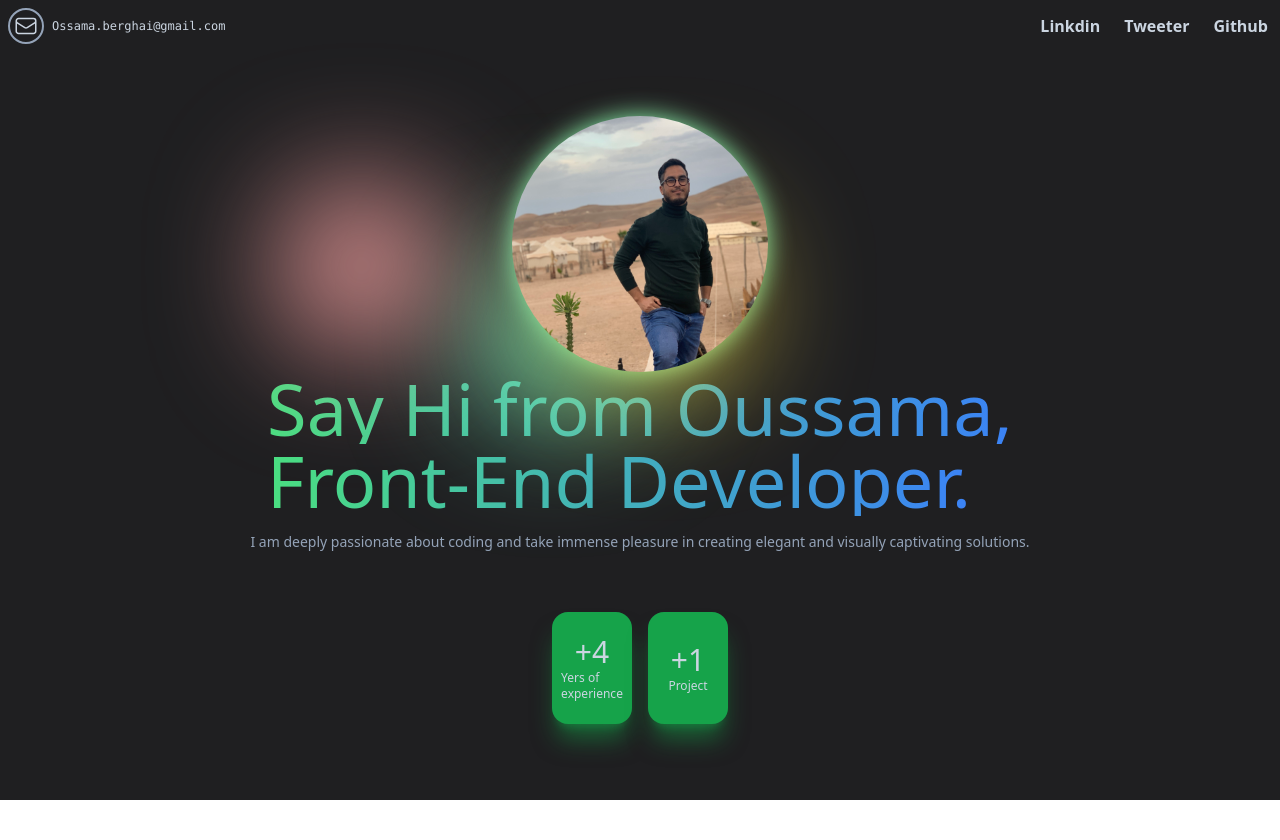
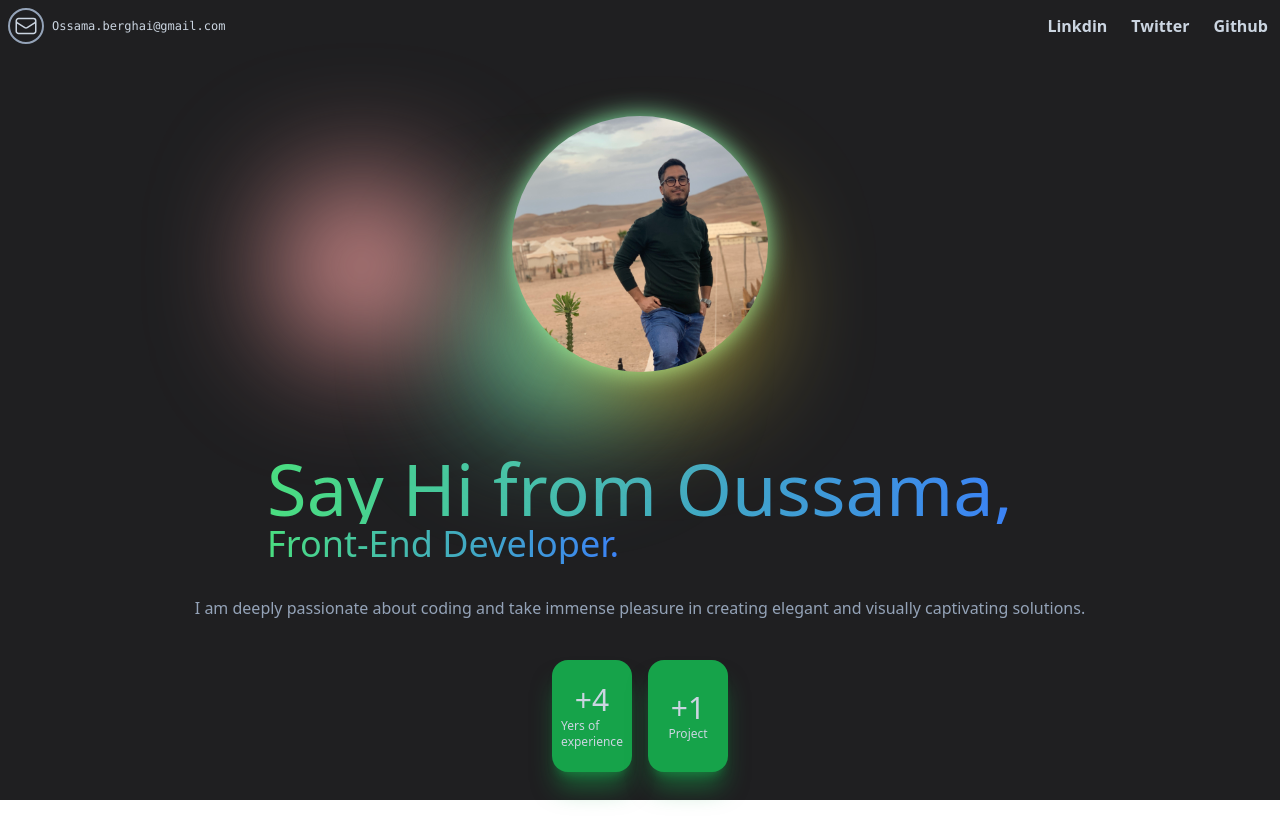
Before and after one commit to Oussamaberg/Portfolio, a React (Vite) app: page / in a window 1280 px wide. Shown: the top 840 px of the page. Built offline with nearby package versions, Linux system fonts and the light colour scheme.

Commit message:
little modification to the Hero layout

```diff
--- a/src/components/Hero.tsx
+++ b/src/components/Hero.tsx
@@ -46,7 +46,7 @@ function Hero() {
           }}
           className="absolute top-20 left-1/3 bg-yellow-300   blur-3xl rounded-full w-40 h-40"
         ></motion.div>
-        <div className="text-5xl mt-10 md:text-7xl sm:mt-0">
+        <div className="text-5xl mt-20 md:text-7xl sm:mt-20">
           <h1 className=" ">
             {" "}
             <motion.div
@@ -60,7 +60,7 @@ function Hero() {
               Say Hi from Oussama,
             </motion.div>{" "}
           </h1>
-          <div className="absolute bg-clip-text text-transparent bg-gradient-to-r from-green-400 to-blue-500">
+          <div className="absolute text-4xl bg-clip-text text-transparent bg-gradient-to-r from-green-400 to-blue-500">
             <span>Front-End Developer.</span>
           </div>
         </div>
@@ -71,12 +71,12 @@ function Hero() {
             duration: 0.5,
             delay: 1,
           }}
-          className="absolute w-full top-40 px-16 sm:top-28 md:top-40 lg:w-auto text-sm text-slate-400 sm:px-32 md:px-40"
+          className="absolute w-full top-48 px-16 sm:top-30 md:top-56 lg:w-auto  text-slate-400 sm:px-32 md:px-40"
         >
           I am deeply passionate about coding and take immense pleasure in
           creating elegant and visually captivating solutions.
         </motion.div>
-        <div className="absolute flex gap-4 top-60 font-thin">
+        <div className="absolute flex gap-4 top-72 font-thin">
           <Badge>
             <div className="text-3xl">+4</div>
             <div className=" text-xs px-4   ">Yers of experience</div>
--- a/src/components/Navbar.tsx
+++ b/src/components/Navbar.tsx
@@ -27,7 +27,7 @@ function Navbar() {
             Linkdin
           </span>
           <span className="hover:bg-blue-400 p-1 rounded-xl hover:shadow-lg hover:text-darkgray font-bold hover:shadow-blue-300/50 transition duration-700  cursor-pointer">
-            Tweeter
+            Twitter
           </span>
           <span className="hover:bg-slate-300 p-1 rounded-xl hover:shadow-lg hover:text-darkgray font-bold hover:shadow-slate-300/50 transition duration-700  cursor-pointer">
             Github
```
Also changed, not shown: 1 other file (tests, documents, lock files or other folders).
